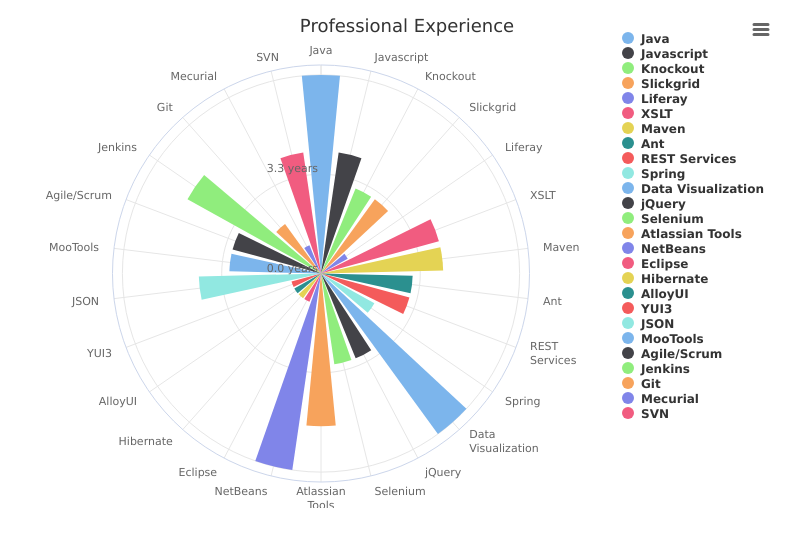
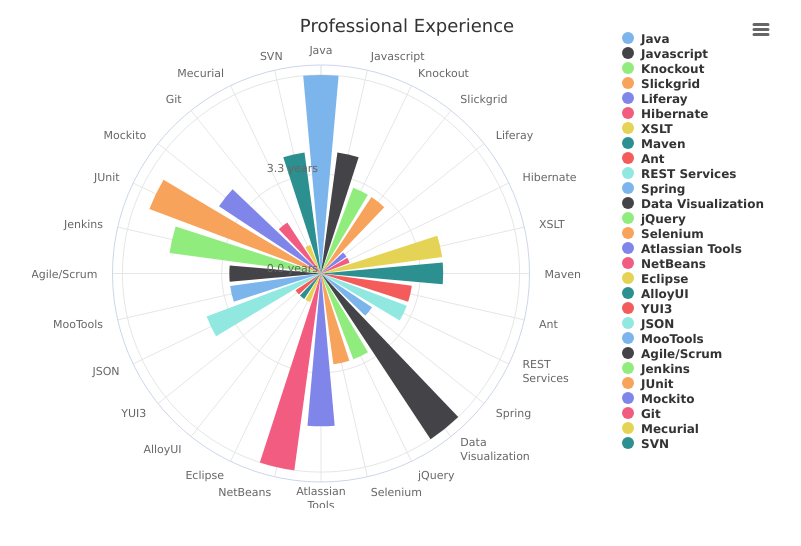
Before and after one commit to origineil02/code-samples, a plain HTML site: page SandBox/src/main/java/code/samples/highcharts/Experience.html in a window 1280 px wide. Shown: the whole page, without its empty margins (233-1034 px from the left). Drawn offline with nearby package versions, Linux system fonts and the light colour scheme.

Commit message:
Code Samples : Experience : adding technologies

```diff
--- a/SandBox/src/main/java/code/samples/highcharts/Experience.html
+++ b/SandBox/src/main/java/code/samples/highcharts/Experience.html
@@ -20,6 +20,7 @@
           {Knockout: 3},
           {Slickgrid: 3},
           {Liferay: 1},
+          {Hibernate: 1},
           {XSLT: 4},
           {Maven: 4},
           {Ant: 3},
@@ -34,13 +35,15 @@
           {NetBeans: 6.5},
           {Eclipse: 1},
 
-          {Hibernate: 1},
           {'AlloyUI': 1},
           {'YUI3': 1},
           {'JSON': 4},
           {'MooTools': 3},
           {'Agile/Scrum': 3},
           {Jenkins: 5},
+
+          {JUnit: 6},
+          {Mockito: 4},
 
           {Git : 2},
           {Mecurial : 1},
```
